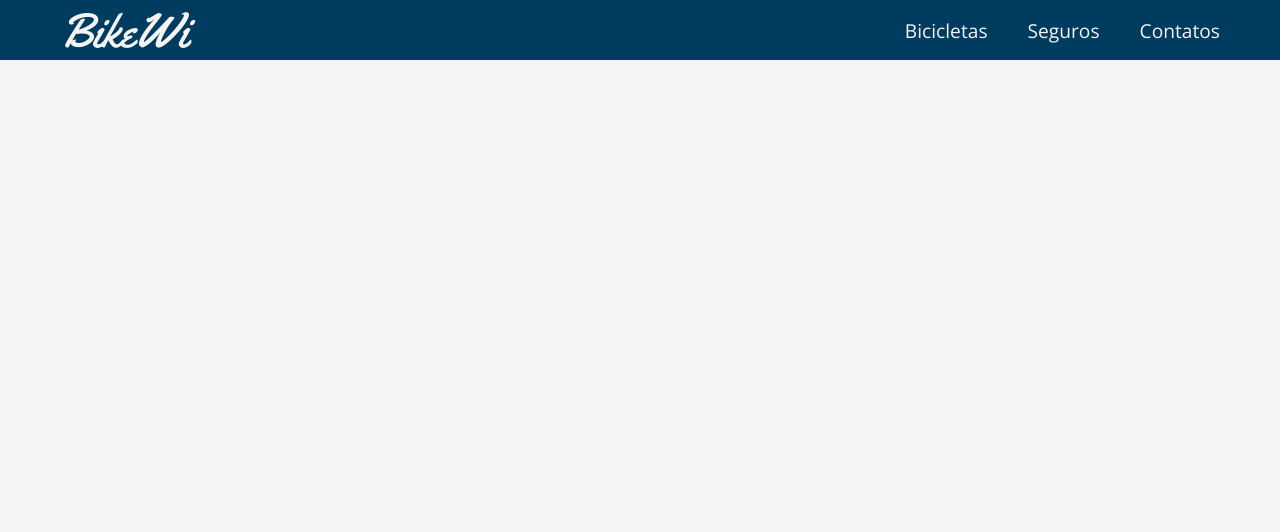
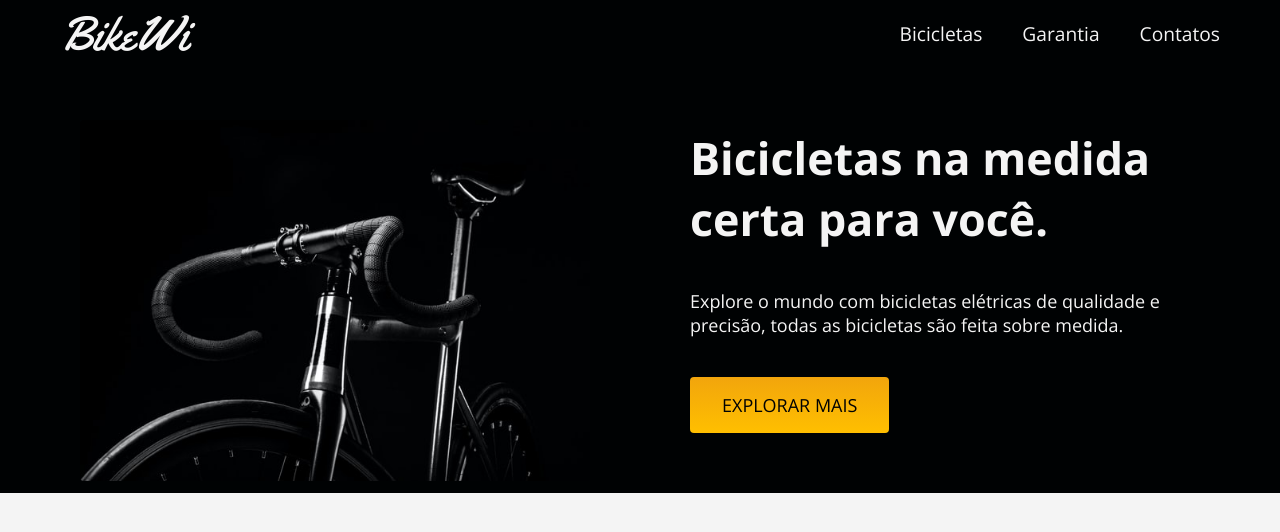
Before and after one commit to AlexandreKmetiuk/BikeWi, a plain HTML site: page index.html in a window 1280 px wide. Drawn offline with nearby package versions, Linux system fonts and the light colour scheme.

Commit message:
sessão banner concluida

```diff
--- /dev/null
+++ b/assets/css/banner.css
@@ -0,0 +1,44 @@
+.banner{
+    background: #000203;
+    color: #F4F4F4;
+
+    padding: 60px;
+}
+
+.banner-principal{
+    display: grid;
+    grid-template-columns: 1fr 1fr;
+    align-items: center;
+    gap: 100px;
+}
+
+.banner-imagem{
+    position: relative;
+}
+
+.banner-imagem img{
+    position: absolute;
+    top: -160px;
+    border-radius: 4px;
+}
+
+.banner-contexto h1{
+    font-size: 2.8rem;
+    margin-bottom: 40px;
+}
+
+.banner-contexto p{
+    font-size: 1.125rem;
+    margin-bottom: 40px;
+}
+
+.banner-contexto .botao{
+    color: #000203;
+    display: inline-block;
+    padding: 16px 32px;
+    background: linear-gradient(#f2a50c,#ffbf00);
+    border-radius: 4px;
+    cursor: pointer;
+    text-transform: uppercase;
+    font-size: 1.125rem;
+}
--- a/assets/css/header.css
+++ b/assets/css/header.css
@@ -1,15 +1,15 @@
 .header{
-    background-color: #003B60;
+    background-color: #000203;
     color: #F4F4F4;
 }
 
 .header-flex{
     display: flex;
     justify-content: space-between;
+    flex-wrap: wrap;
     align-items: center;
-    margin: 0 auto;
     gap: 20px;
-    height: 60px;
+
 }
 
 .header-logo{
@@ -45,3 +45,10 @@
 .header-lista a:hover:after{
     width: 100%;
 }
+
+@media (max-width: 600px){
+    .header-flex{
+        flex-direction: column;
+        gap: 10px;
+    }
+}
--- a/assets/css/style.css
+++ b/assets/css/style.css
@@ -1,2 +1,3 @@
 @import url(../css/global.css);
 @import url(../css/header.css);
+@import url(../css/banner.css);
--- a/index.html
+++ b/index.html
@@ -17,12 +17,29 @@
 
         <nav class="header-menu">
             <ul class="header-lista">
-                <li><a href="">Bicicletas</a></li>
-                <li><a href="">Seguros</a></li>
-                <li><a href="">Contatos</a></li>
+                <li><a href="#bicicletas">Bicicletas</a></li>
+                <li><a href="#garantia">Garantia</a></li>
+                <li><a href="#contatos">Contatos</a></li>
             </ul>
         </nav>
     </div>
     </header>
+
+    <main>
+        <section aria-label="banner" class="banner">
+            <div class="container">
+            <div class=" banner-principal">
+                <div class="banner-imagem">
+                <img src="assets/img/bikepreta3.jpg" alt="bicicleta de corrida na cor preta">
+            </div>
+                <div class="banner-contexto">
+                    <h1>Bicicletas na medida certa para você.</h1>
+                    <p>Explore o mundo com bicicletas elétricas de qualidade e precisão, todas as bicicletas são feita sobre medida. </p>
+                    <a class="botao" href="">Explorar mais</a>
+                </div>
+            </div>
+        </div>
+        </section>
+    </main>
 </body>
 </html>
```
